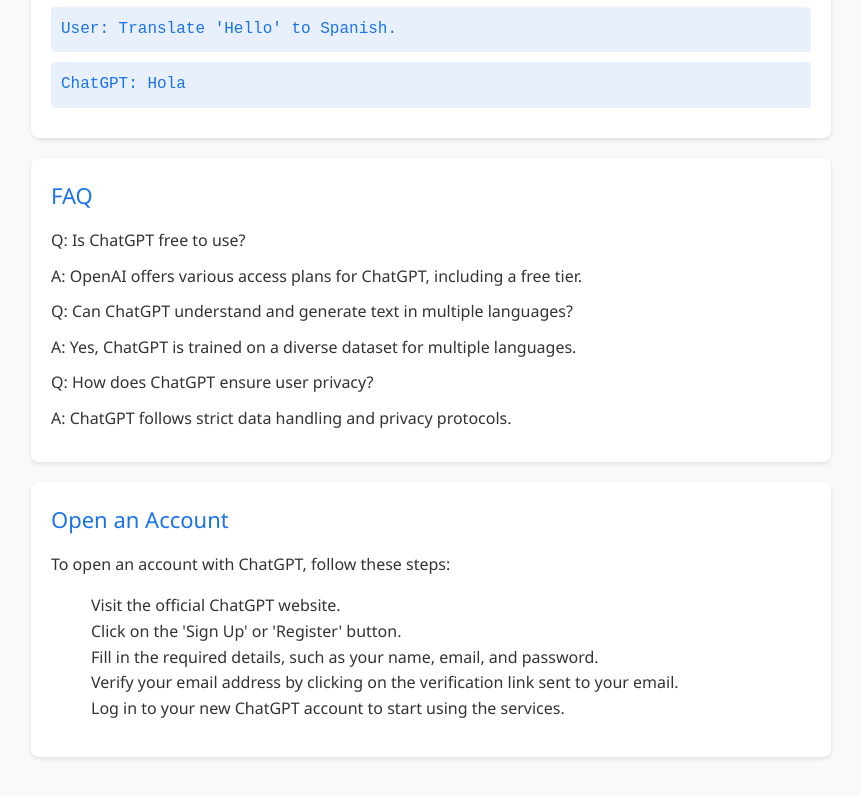
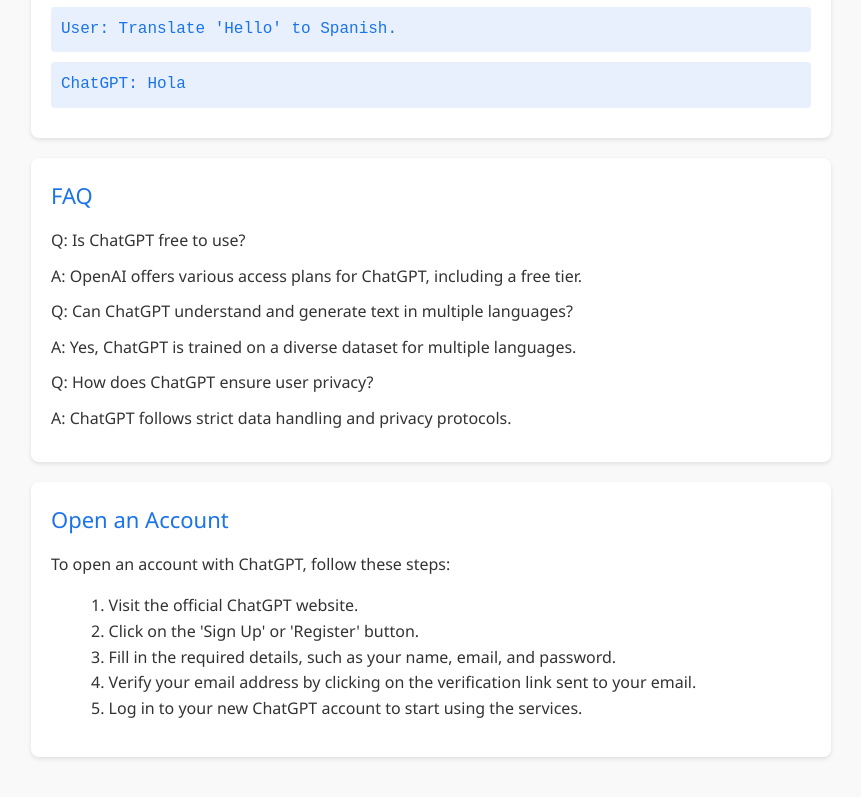
Before and after one commit to DarielCarrion/ChatGPT-Documentation-Page, a plain HTML site: page index.html in a window 1280 px wide. Shown: the part 1167-1964 px from the top of the page, without its empty margins (229-1090 px from the left). Drawn offline with Linux system fonts and the light colour scheme.

Commit message:
Ordered list fix

```diff
--- a/index.html
+++ b/index.html
@@ -70,11 +70,11 @@
             <header>Open an Account</header>
             <p>To open an account with ChatGPT, follow these steps:</p>
             <ol>
-                <li>Visit the official ChatGPT website.</li>
-                <li>Click on the 'Sign Up' or 'Register' button.</li>
-                <li>Fill in the required details, such as your name, email, and password.</li>
-                <li>Verify your email address by clicking on the verification link sent to your email.</li>
-                <li>Log in to your new ChatGPT account to start using the services.</li>
+                <li>1. Visit the official ChatGPT website.</li>
+                <li>2. Click on the 'Sign Up' or 'Register' button.</li>
+                <li>3. Fill in the required details, such as your name, email, and password.</li>
+                <li>4. Verify your email address by clicking on the verification link sent to your email.</li>
+                <li>5. Log in to your new ChatGPT account to start using the services.</li>
             </ol>
         </section>
     </main>
```
Also changed, not shown: 1 other file.
